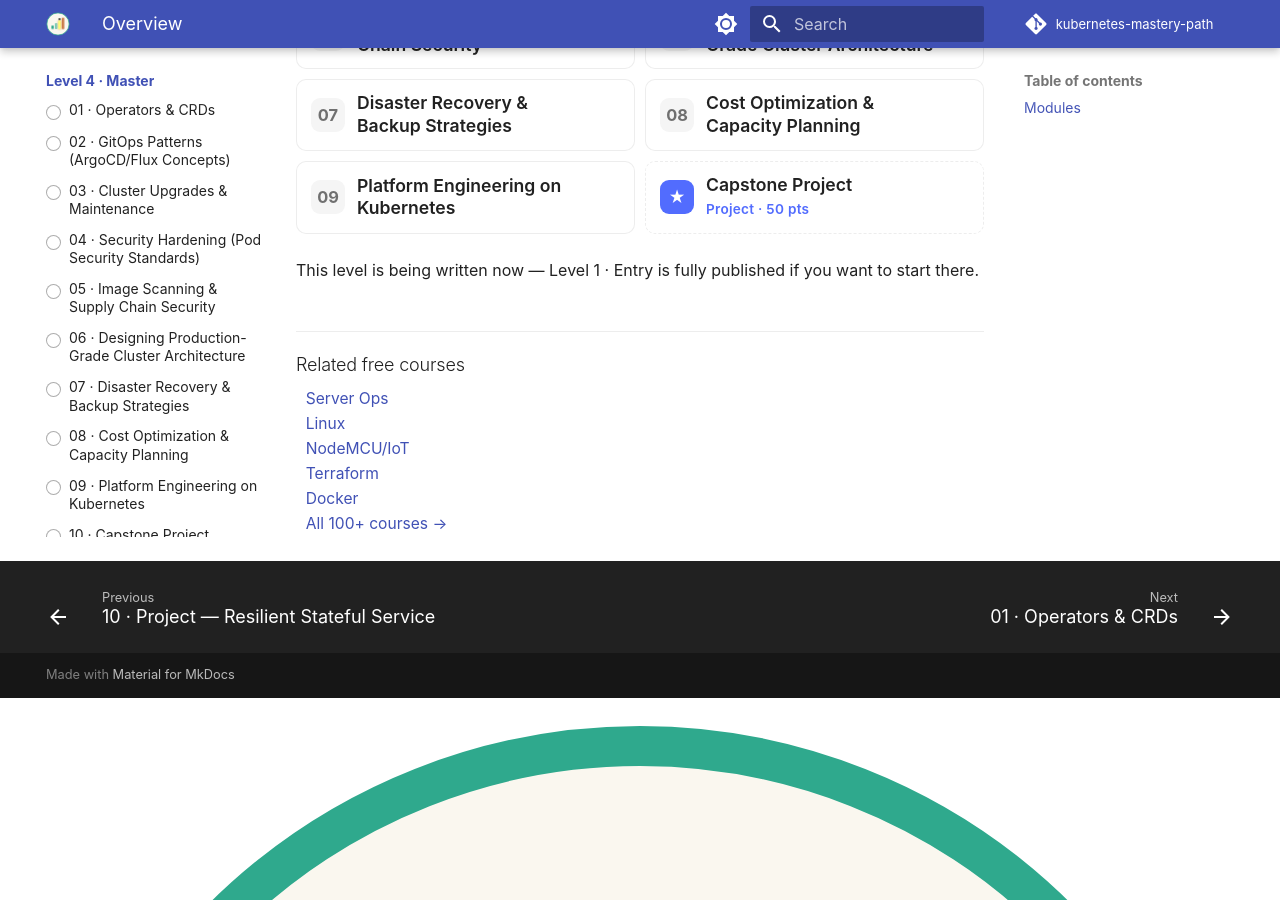
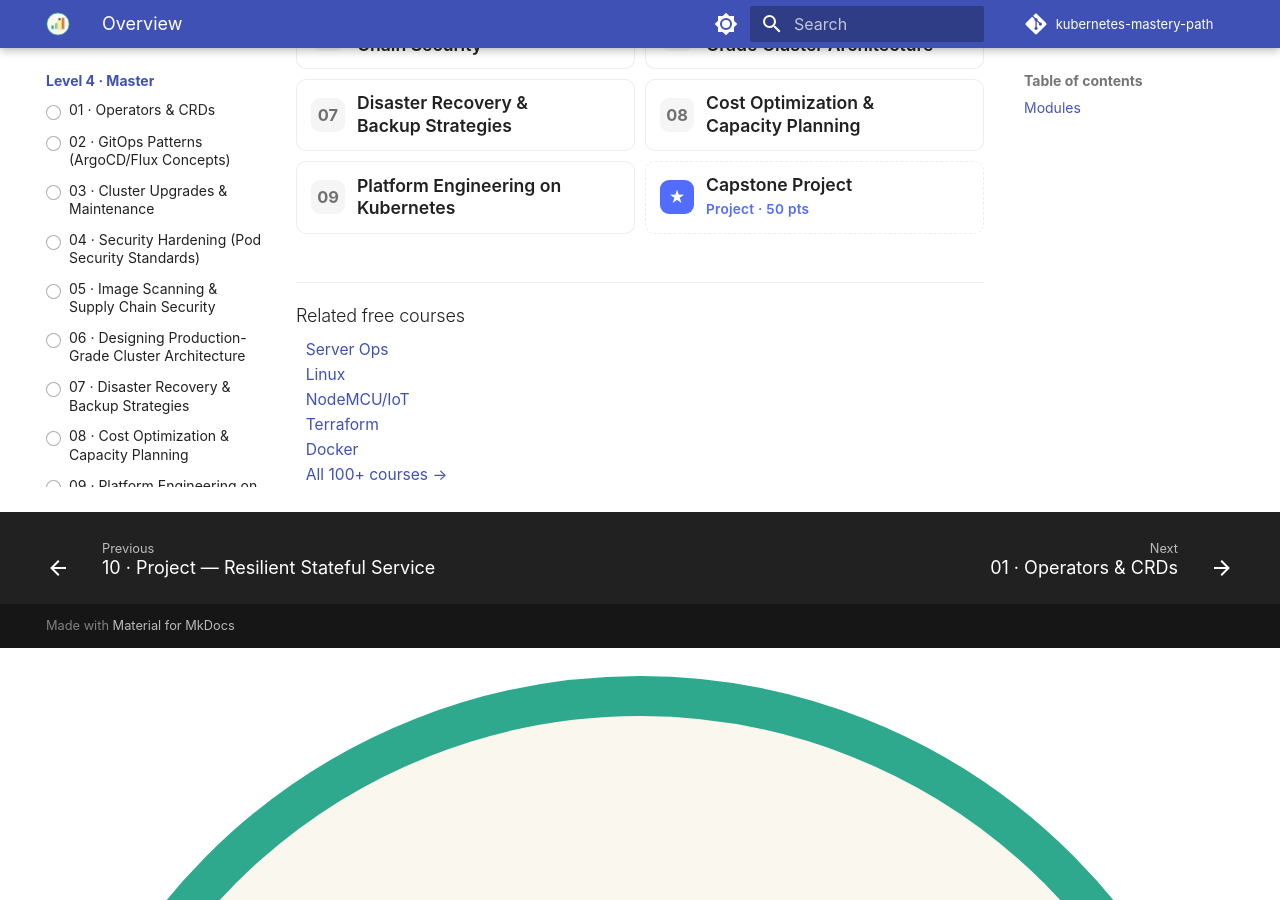
Before and after one commit to SIGILIPELLI/kubernetes-mastery-path, an MkDocs documentation site: the page built from docs/level-4/index.md, in a window 1280 px wide and 900 px high, scrolled down 666 px. Built offline with MkDocs 1.6.1 and Material for MkDocs 9.7.7, drawn with Linux system fonts in a browser that asks for light colours; comment, search, counter and statistics services are not loaded.

Commit message:
Lesson and project counts use one definition; remove stale 'being written' notices
Co-Authored-By: Claude Sonnet 5.5 <noreply@anthropic.com>

```diff
--- a/docs/javascripts/progress-tracker.js
+++ b/docs/javascripts/progress-tracker.js
@@ -43,7 +43,7 @@
     } catch (e) { return null; }
   }
   function isProjectSlug(slug) {
-    return /project|capstone/i.test(slug || "");
+    return /(^|\/)\d+-(project|capstone)\b/i.test(slug || "");
   }
   function pointsFor(slug) {
     return isProjectSlug(slug) ? POINTS_PROJECT : POINTS_LESSON;
--- a/docs/level-4/index.md
+++ b/docs/level-4/index.md
@@ -20,6 +20,3 @@ architecture end to end.
 8. [Cost Optimization & Capacity Planning](08-cost-optimization-capacity.md)
 9. [Platform Engineering on Kubernetes](09-platform-engineering.md)
 10. [Capstone Project](10-capstone-project.md)
-
-This level is being written now — Level 1 · Entry is fully published if you
-want to start there.
```
Also changed, not shown: docs/level-2/index.md (+0 -3 lines), docs/level-3/index.md (+0 -3 lines).
